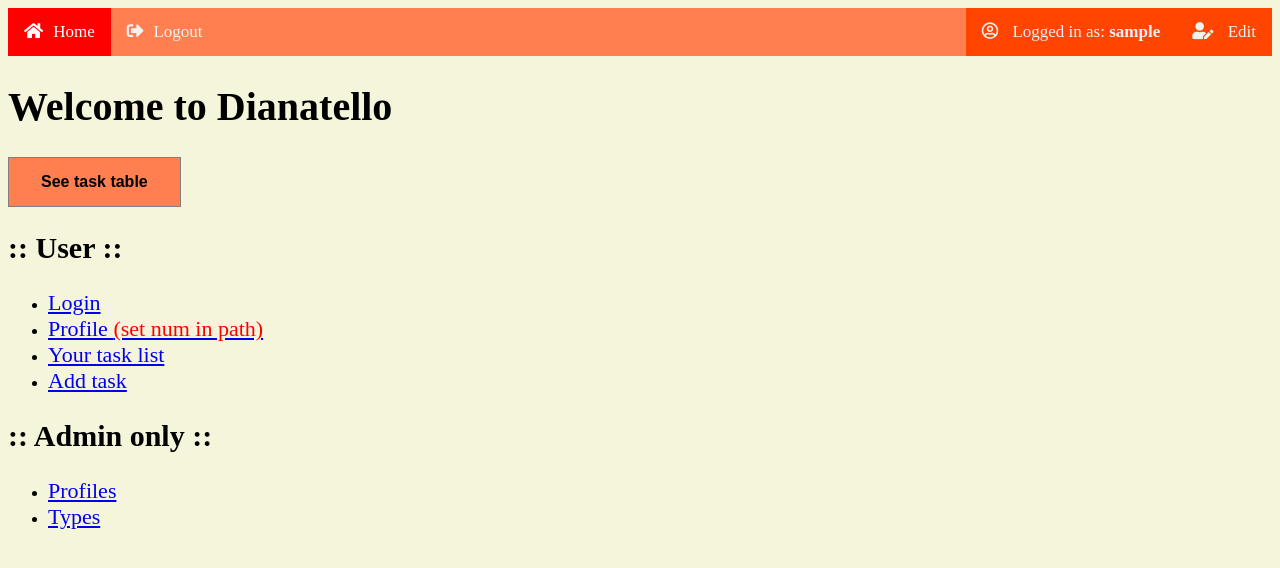
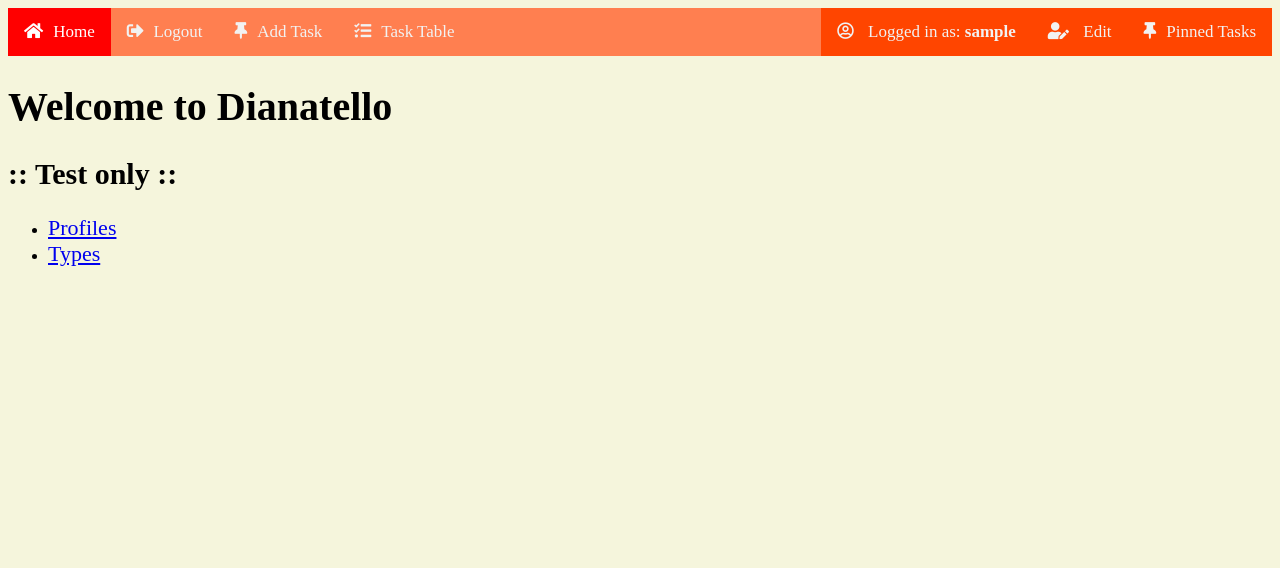
Before and after one commit to pangeon/taskello, a Flask app: page / in a window 1280 px wide. Shown: the top 568 px of the page. Run offline with Flask 2, Linux system fonts and the light colour scheme; the visitor is signed in with stand-in values (Sample User, id 1).

Commit message:
0.9.0c - show task assign only login profile and fixed nav

```diff
--- a/app/data_service_adapter.py
+++ b/app/data_service_adapter.py
@@ -58,3 +58,6 @@ def insert_task(val):
 
 def all_tasks_details():
     return all_data_man.show_task_full_details(conn)
+
+def user_tasks(val):
+    return all_data_man.show_task_assign_for_login_profile(conn, val)
--- a/app/routes.py
+++ b/app/routes.py
@@ -70,10 +70,13 @@ def logout():
 
 
 ## Profiles ##
+##! test only
 @app.route("/admin/edit/profiles")
 def show_all_profiles():
     profiles = list(data.all_profiles())
     return render_template('profile/profiles.html', title='Profiles list', profiles=profiles)
+##! test only
+
 
 ##! deprecated
 @app.route("/user/profile/<id>")
@@ -87,9 +90,8 @@ def show_profile(id):
 ##! deprecated
 
 
-@app.route("/account/profile")
+@app.route("/user/show/profile")
 def show_login_profile():
-
     try:
         profile = data.email(session.get('username', 'not set'))
         return render_template('profile/profile.html', title='Profile account', profile=profile)
@@ -97,7 +99,7 @@ def show_login_profile():
         return app.send_static_file("errors/error.html")
 
 
-@app.route("/account/edit/profile", methods=['POST', 'GET'])
+@app.route("/user/edit/profile/name_surname", methods=['POST', 'GET'])
 def edit_profile():
     if request.method == "POST":
         name = request.form['profile_name']
@@ -116,7 +118,7 @@ def edit_profile():
         return render_template('profile/edit_profile_data.html', title='Edit Profile data')
 
 
-@app.route("/account/edit/profile/pass", methods=['POST', 'GET'])
+@app.route("/user/edit/profile/pass", methods=['POST', 'GET'])
 def edit_profile_password():
     if request.method == "POST":
         pass_1 = request.form['profile_password']
@@ -137,7 +139,7 @@ def edit_profile_password():
         return render_template('profile/edit_profile_pass.html', title='Edit Profile password')
 
 
-@app.route("/account/edit/profile/remove")
+@app.route("/user/remove/profile")
 def remove_profile():
     e_mail = session.get('username', 'not set')
     data.remove(
@@ -145,22 +147,32 @@ def remove_profile():
             e_mail
         )
     )
+    session.pop('loggedin', None)
+    session.pop('id', None)
+    session.pop('username', None)
     return redirect('/')
 ## Profiles ##
 
 
 ## Types ##
+##! test only
 @app.route("/admin/edit/types")
 def show_all_types():
     types = list(data.all_types())
     return render_template('types.html', title='Types of Tasks', types=types)
+##! test only
 ## Types ##
 
 
 ## Tasks
-@app.route("/user/all/tasks")
-def show_all_tasks():
-    tasks = list(data.all_tasks())
+@app.route("/user/show/tasks")
+def show_profile_tasks():
+    e_mail = session.get('username', 'not set')
+    tasks = list(data.user_tasks(
+        val = (
+            e_mail
+        )
+    ))
     return render_template('tasks.html', title='Your task list', tasks=tasks)
 
 
@@ -182,14 +194,14 @@ def add_task():
                 task_priority
             )
         )
-        return render_template('main.html')
+        return redirect("/")
     else:
         return render_template('add_task.html', title='Add new task')
 ## Tasks
 
 
 ## Assignment tasks and details
-@app.route("/user/all/tasks/table")
+@app.route("/show/all_tasks")
 def show_all_tasks_details():
     task_details = list(data.all_tasks_details())
     return render_template('tasks_details.html', title='Tasks table', tasks_details=task_details)
--- a/app/web/static/css/main.css
+++ b/app/web/static/css/main.css
@@ -115,6 +115,9 @@ div#login_info {
   text-decoration: none;
   font-size: 17px;
 }
+div#login_info > a:hover {
+  background-color: red;
+}
 i {
   padding-right: 10px;
 }
--- a/app/web/templates/base.html
+++ b/app/web/templates/base.html
@@ -34,17 +34,25 @@
           <i class="fas fa-user-edit"></i>
           Edit
         </a>
+        <a href="{{ url_for('show_profile_tasks') }}"
+          ><i class="fas fa-thumbtack"></i>Pinned Tasks</a
+        >
       </div>
+      <a href="{{ url_for('add_task') }}"
+        ><i class="fas fa-thumbtack"></i>Add Task</a
+      >
       {% else %}
       <a href="{{ url_for('login') }}">
         <i class="fas fa-user-circle"></i>
         Login</a
       >
       <a href="{{ url_for('register') }}">
-        <i class="fas fa-marker"></i>
-        Register</a
+        <i class="fas fa-marker"></i>Register</a
       >
       {% endif %}
+      <a href="{{ url_for('show_all_tasks_details') }}"
+        ><i class="fas fa-tasks"></i>Task Table</a
+      >
     </div>
     <!-- messages -->
     <!-- {% with messages = get_flashed_messages() %} {% if messages %}
--- a/app/web/templates/main.html
+++ b/app/web/templates/main.html
@@ -2,29 +2,8 @@
 <!-- CONTENT -->
 {% block content %}
 <h1>Welcome to Dianatello</h1>
-<a href="user/all/tasks/table"
-  ><button class="button">See task table</button></a
->
-<h2>:: User ::</h2>
-<ul>
-  <li>
-    <a href="/login">Login</a>
-  </li>
-  <li>
-    <a href="user/profile/0"
-      >Profile
-      <span>(set num in path)</span>
-    </a>
-  </li>
-  <li>
-    <a href="user/all/tasks">Your task list</a>
-  </li>
-  <li>
-    <a href="user/edit/add_task">Add task</a>
-  </li>
-</ul>
 
-<h2>:: Admin only ::</h2>
+<h2>:: Test only ::</h2>
 <ul>
   <li><a href="admin/edit/profiles">Profiles</a></li>
   <li><a href="admin/edit/types">Types</a></li>
--- a/app/web/templates/tasks_details.html
+++ b/app/web/templates/tasks_details.html
@@ -13,7 +13,9 @@
     <td>Progress</td>
     <td>Start</td>
     <td>End</td>
+    {% if session.username %}
     <td>Actions</td>
+    {% endif %}
   </thead>
   {% for task in tasks_details %}
   <tr>
@@ -26,9 +28,11 @@
     <td>{{ task[6] }}</td>
     <td>{{ task[7] }}</td>
     <td>{{ task[8] }}</td>
+    {% if session.username %}
     <td>
       <button>Assign a task</button>
     </td>
+    {% endif %}
   </tr>
   {% endfor %}
 </table>
--- a/controllers/tasks_controller.py
+++ b/controllers/tasks_controller.py
@@ -1,5 +1,6 @@
 from controllers import _querries as sql_select
 from utils.db_manager import mysql_connector as db
+
 
 def show_all_tasks(conn):
     tasks = db.sql_querry(conn, sql_select.all_tasks)
```
Also changed, not shown: app/web/templates/tasks.html (+7 -3 lines), controllers/_querries.py (+8 -0 lines), controllers/all_data_controller.py (+9 -0 lines), test.py (+6 -2 lines), README.md.
